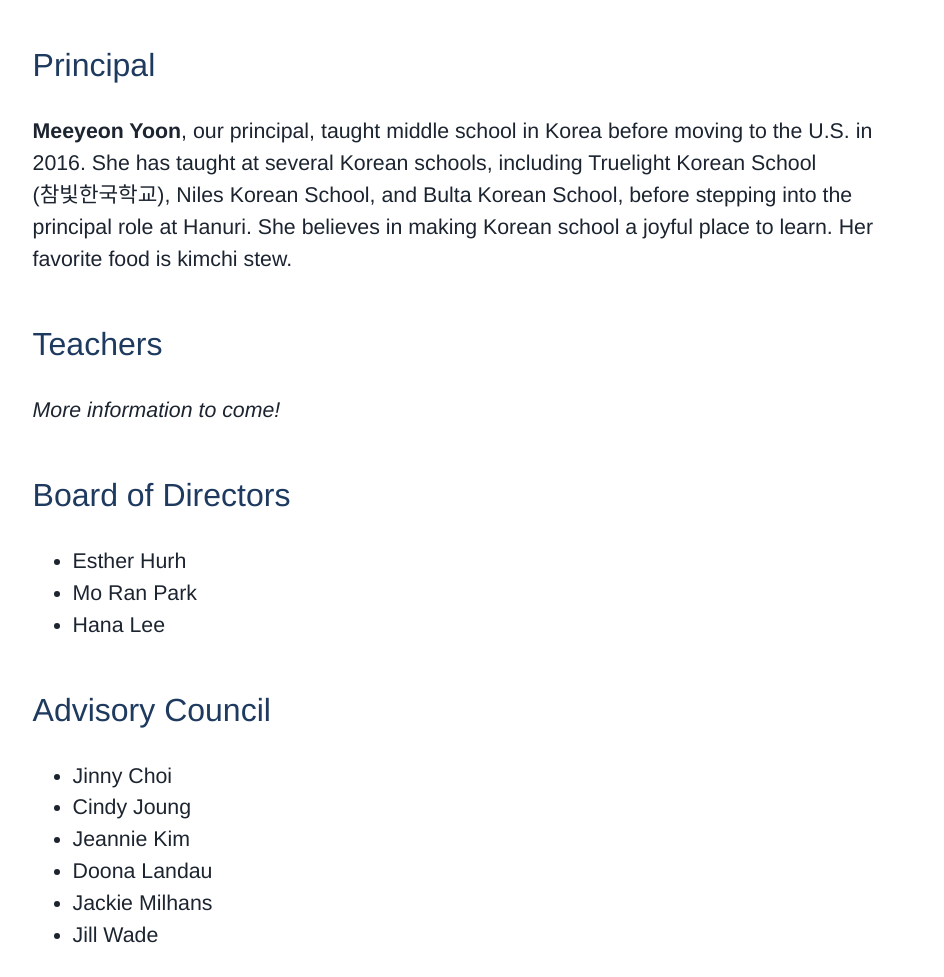
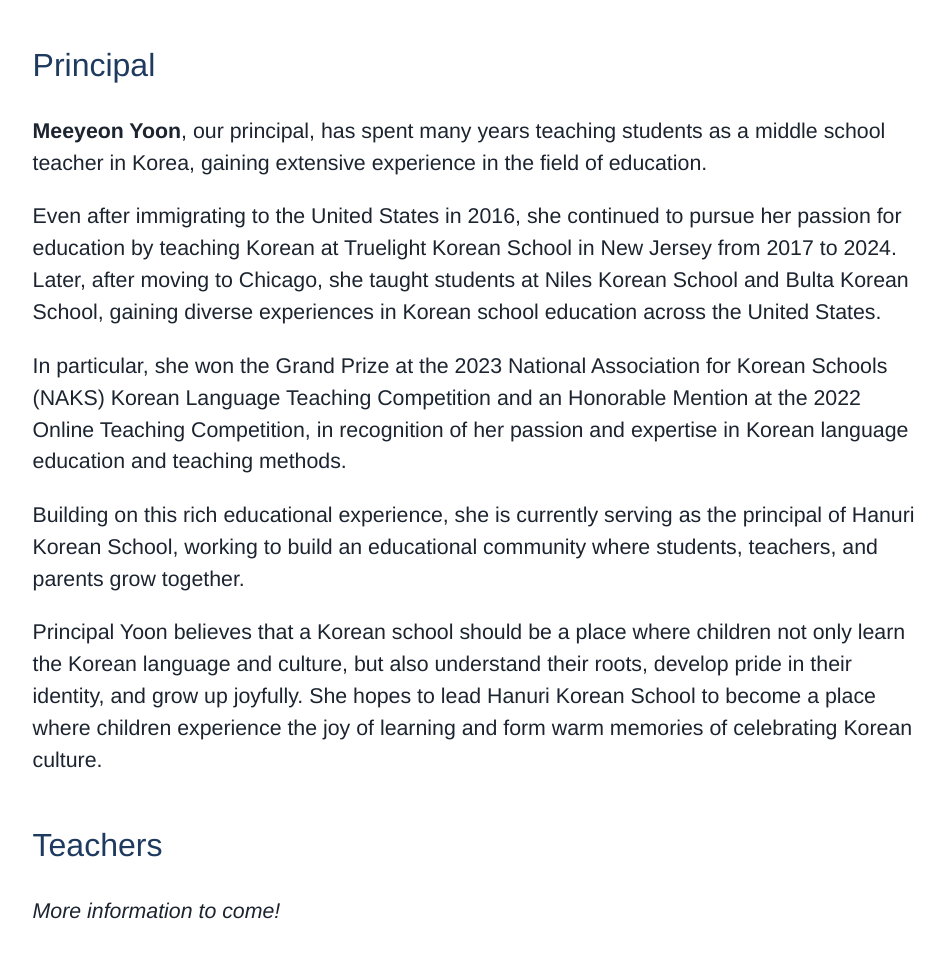
Before and after one commit to hnlee/hanuri, an Astro site: page /en in a window 1280 px wide. Shown: the part 4827-5804 px from the top of the page, without its empty margins (165-1109 px from the left). Built offline with nearby package versions, Linux system fonts and the light colour scheme; Astro itself is replaced by a stand-in of ours.

Commit message:
Update principal bio

```diff
--- a/src/components/en/aboutUs.md
+++ b/src/components/en/aboutUs.md
@@ -18,7 +18,15 @@
 
 ## Principal
 
-**Meeyeon Yoon**, our principal, taught middle school in Korea before moving to the U.S. in 2016. She has taught at several Korean schools, including Truelight Korean School (참빛한국학교), Niles Korean School, and Bulta Korean School, before stepping into the principal role at Hanuri. She believes in making Korean school a joyful place to learn. Her favorite food is kimchi stew.
+**Meeyeon Yoon**, our principal, has spent many years teaching students as a middle school teacher in Korea, gaining extensive experience in the field of education.
+
+Even after immigrating to the United States in 2016, she continued to pursue her passion for education by teaching Korean at Truelight Korean School in New Jersey from 2017 to 2024. Later, after moving to Chicago, she taught students at Niles Korean School and Bulta Korean School, gaining diverse experiences in Korean school education across the United States.
+
+In particular, she won the Grand Prize at the 2023 National Association for Korean Schools (NAKS) Korean Language Teaching Competition and an Honorable Mention at the 2022 Online Teaching Competition, in recognition of her passion and expertise in Korean language education and teaching methods.
+
+Building on this rich educational experience, she is currently serving as the principal of Hanuri Korean School, working to build an educational community where students, teachers, and parents grow together.
+
+Principal Yoon believes that a Korean school should be a place where children not only learn the Korean language and culture, but also understand their roots, develop pride in their identity, and grow up joyfully. She hopes to lead Hanuri Korean School to become a place where children experience the joy of learning and form warm memories of celebrating Korean culture.
 
 ## Teachers
 
```
Also changed, not shown: src/components/ko/aboutUs.md (+9 -1 lines).
